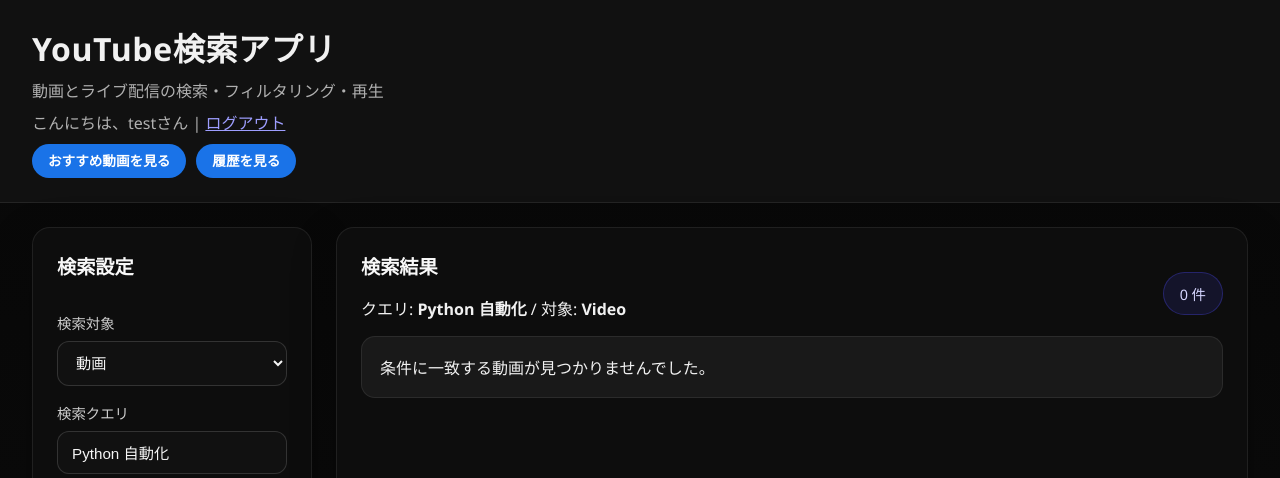
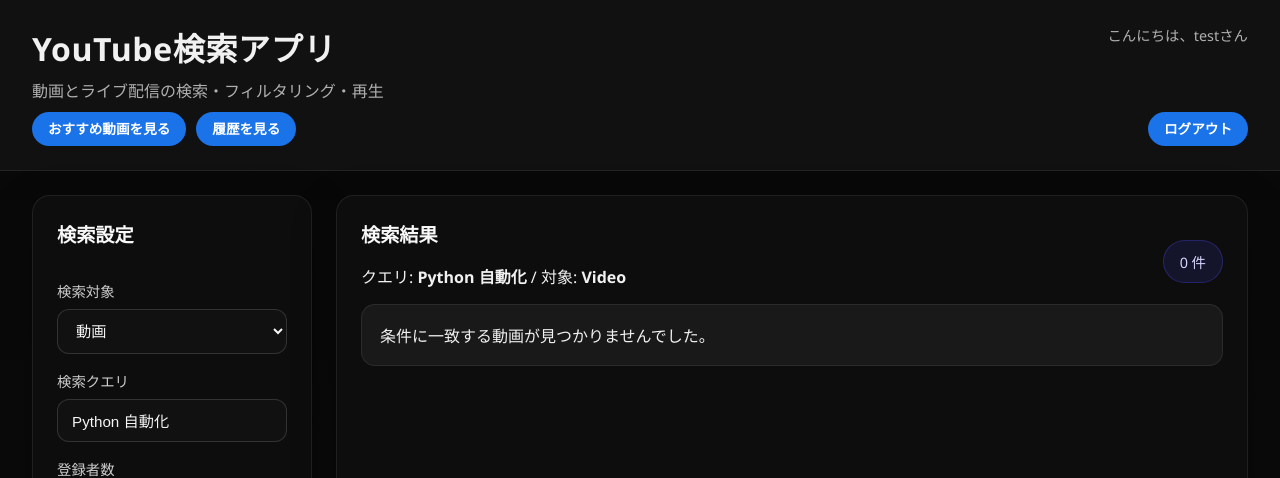
Before and after one commit to rezi7mn/youtube_search, a Django app: page / in a window 1280 px wide. Shown: the top 478 px of the page. Run offline with Django 5.2, Linux system fonts and the light colour scheme; a user stored in the database is signed in; data comes from the database, SQL or seed files in the repository; both versions use the stored data as it was after the commit; some libraries are stand-ins or nearby versions.

Commit message:
ログアウトボタンをヘッダーの右側に移動。各ページでログアウト可能に。

```diff
--- a/Youtube_search_django/youtube_project/youtube_app/templates/youtube_app/search.html
+++ b/Youtube_search_django/youtube_project/youtube_app/templates/youtube_app/search.html
@@ -17,18 +17,27 @@
 <body>
     <div class="page-shell">
         <header class="app-header">
-            <div>
-                <h1>YouTube検索アプリ</h1>
-                <p>動画とライブ配信の検索・フィルタリング・再生</p>
+            <div style="display: flex; justify-content: space-between; align-items: flex-start; margin-bottom: 10px;">
+                <div>
+                    <h1>YouTube検索アプリ</h1>
+                    <p>動画とライブ配信の検索・フィルタリング・再生</p>
+                </div>
                 {% if user.is_authenticated %}
-                    <p>こんにちは、{{ user.username }}さん | <a href="{% url 'youtube_app:logout' %}">ログアウト</a></p>
-                {% else %}
-                    <a href="{% url 'youtube_app:login' %}">ログインはこちら</a>
+                    <p style="font-size: 0.9em; margin: 0;">こんにちは、{{ user.username }}さん</p>
                 {% endif %}
             </div>
-            <div style="margin-top: 10px; display: flex; gap: 10px;">
-                <a href="{% url 'youtube_app:recommendations' %}" class="select-button">おすすめ動画を見る</a>
-                <a href="{% url 'youtube_app:history' %}" class="select-button">履歴を見る</a>
+
+            <div style="margin-top: 10px; display: flex; justify-content: space-between; align-items: center;">
+                <!-- 左側のナビゲーションボタン -->
+                <div style="display: flex; gap: 10px;">
+                    <a href="{% url 'youtube_app:recommendations' %}" class="select-button">おすすめ動画を見る</a>
+                    <a href="{% url 'youtube_app:history' %}" class="select-button">履歴を見る</a>
+                </div>
+
+                <!-- 右端のログアウトボタン -->
+                {% if user.is_authenticated %}
+                    <a href="{% url 'youtube_app:logout' %}" class="select-button" >ログアウト</a>
+                {% endif %}
             </div>
         </header>
 
```
Also changed, not shown: Youtube_search_django/youtube_project/youtube_app/templates/youtube_app/history.html (+13 -5 lines), Youtube_search_django/youtube_project/youtube_app/templates/youtube_app/recommendations.html (+13 -4 lines), Youtube_search_django/youtube_project/db.sqlite3.
